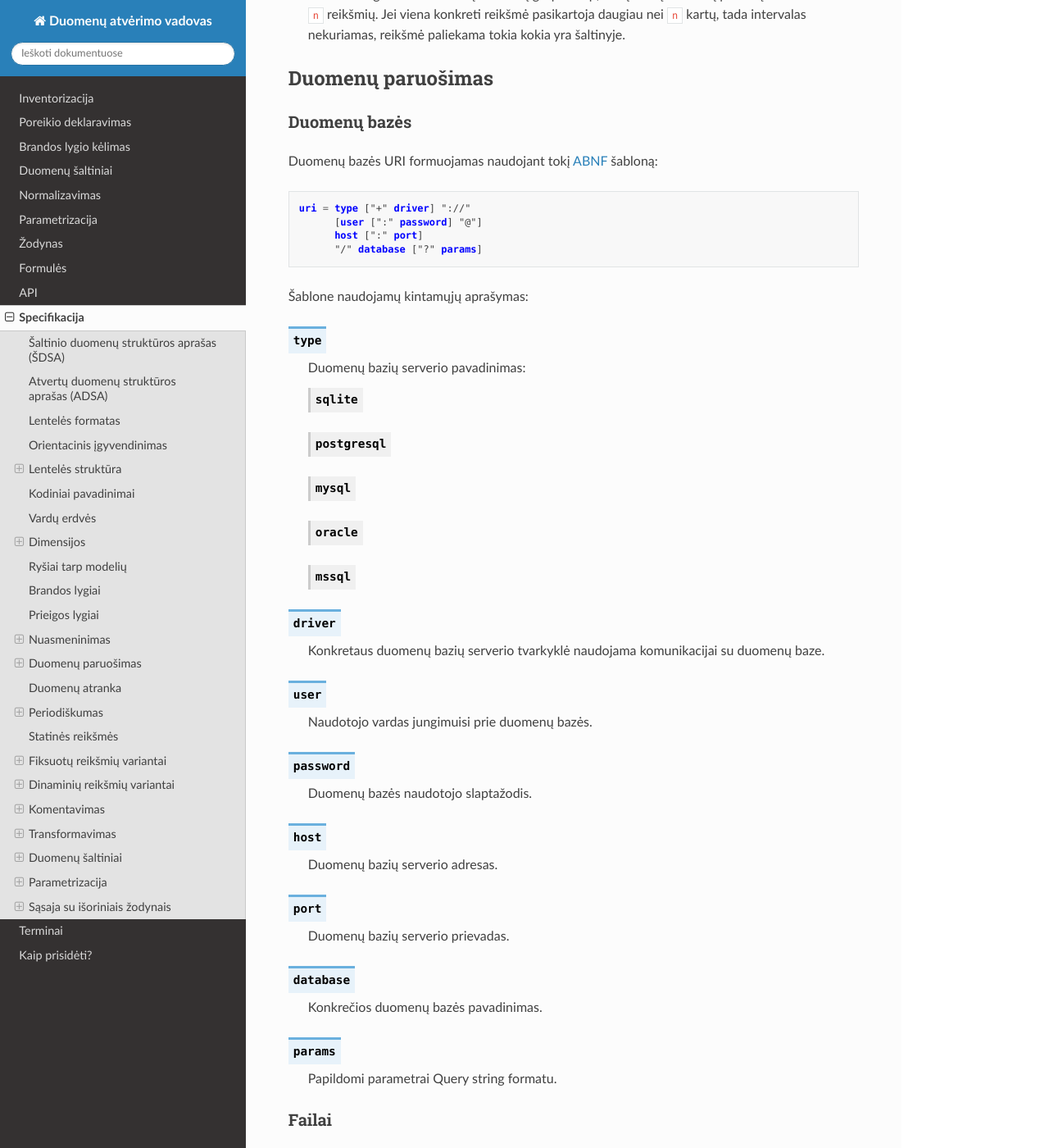
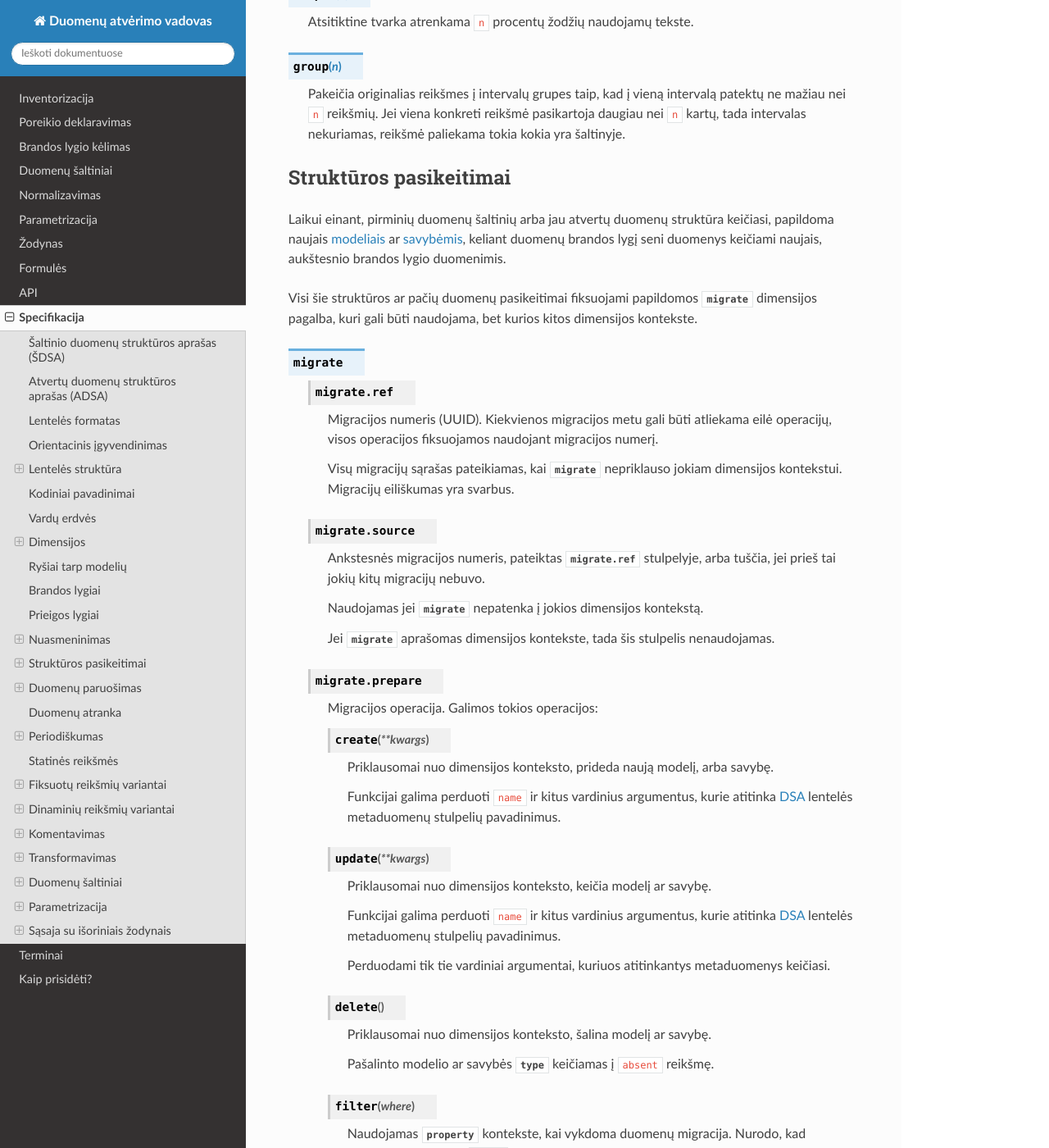
Before and after one commit to atviriduomenys/manifest, a Sphinx documentation site: the page built from docs/spec.rst, in a window 1280 px wide and 1400 px high, scrolled down 23664 px. Shown: the whole window at 82% size. Built offline with Sphinx 7.4.7 and the Read the Docs theme 2.0.0, drawn with Linux system fonts in a browser that asks for light colours; some of the changed text lies outside the part shown.

Commit message:
Docs about migrations

```diff
--- a/docs/spec.rst
+++ b/docs/spec.rst
@@ -809,6 +809,8 @@ keisti tik duomenų pateikimą, užtenka naudoti :data:`model.prepare` formules.
     Jei nurodytą, naudoti išplėstą modelio variantą, jei nenurodyta palikti
     tuščią. Jei tuščia, naudoti standartinį modelio variantą.
 
+    Gali būti įrašoma reikšmė `absent`, kuri nurodo, kad modelis buvo ištrintas.
+
 .. data:: model.ref
 
     Kableliu atskirtas sąrašas :data:`model.property` reikšmių, kurios kartu
@@ -851,6 +853,10 @@ Duomenų laukas
 .. data:: property.type
 
     Duomenų tipas. Galimos reikšmės:
+
+    .. describe:: absent
+
+        žymi savybė, kuri buvo ištrinta ir nebenaudojama.
 
     .. describe:: boolean
 
@@ -1260,6 +1266,82 @@ stulpelio pagalba.
     patektų ne mažiau nei `n` reikšmių. Jei viena konkreti reikšmė pasikartoja
     daugiau nei `n` kartų, tada intervalas nekuriamas, reikšmė paliekama tokia
     kokia yra šaltinyje.
+
+
+Struktūros pasikeitimai
+=======================
+
+Laikui einant, pirminių duomenų šaltinių arba jau atvertų duomenų struktūra
+keičiasi, papildoma naujais :term:`modeliais <modelis>` ar :term:`savybėmis
+<savybė>`, keliant duomenų brandos lygį seni duomenys keičiami naujais,
+aukštesnio brandos lygio duomenimis.
+
+Visi šie struktūros ar pačių duomenų pasikeitimai fiksuojami papildomos
+:data:`migrate` dimensijos pagalba, kuri gali būti naudojama, bet kurios kitos
+dimensijos kontekste.
+
+.. data:: migrate
+
+    .. data:: migrate.ref
+
+        Migracijos numeris (UUID). Kiekvienos migracijos metu gali būti
+        atliekama eilė operacijų, visos operacijos fiksuojamos naudojant
+        migracijos numerį.
+
+        Visų migracijų sąrašas pateikiamas, kai :data:`migrate` nepriklauso
+        jokiam dimensijos kontekstui. Migracijų eiliškumas yra svarbus.
+
+    .. data:: migrate.source
+
+        Ankstesnės migracijos numeris, pateiktas :data:`migrate.ref` stulpelyje,
+        arba tuščia, jei prieš tai jokių kitų migracijų nebuvo.
+
+        Naudojamas jei :data:`migrate` nepatenka į jokios dimensijos kontekstą.
+
+        Jei :data:`migrate` aprašomas dimensijos kontekste, tada šis stulpelis
+        nenaudojamas.
+
+    .. data:: migrate.prepare
+
+        Migracijos operacija. Galimos tokios operacijos:
+
+        .. function:: create(**kwargs)
+
+            Priklausomai nuo dimensijos konteksto, prideda naują modelį, arba
+            savybę.
+
+            Funkcijai galima perduoti `name` ir kitus vardinius argumentus,
+            kurie atitinka :term:`DSA` lentelės metaduomenų stulpelių
+            pavadinimus.
+
+        .. function:: update(**kwargs)
+
+            Priklausomai nuo dimensijos konteksto, keičia modelį ar savybę.
+
+            Funkcijai galima perduoti `name` ir kitus vardinius argumentus,
+            kurie atitinka :term:`DSA` lentelės metaduomenų stulpelių
+            pavadinimus.
+
+            Perduodami tik tie vardiniai argumentai, kuriuos atitinkantys
+            metaduomenys keičiasi.
+
+        .. function:: delete()
+
+            Priklausomai nuo dimensijos konteksto, šalina modelį ar savybę.
+
+            Pašalinto modelio ar savybės :data:`type` keičiamas į `absent`
+            reikšmę.
+
+        .. function:: filter(where)
+
+            Naudojamas :data:`property` kontekste, kai vykdoma duomenų
+            migracija. Nurodo, kad migracija taikoma tik `where` sąlygą
+            tenkinantiems duomenims.
+
+        Be šių pagrindinių migracijos operacijų, galima naudoti kitas duomenų
+        transformavimo operacijas, kurios vykdomos su kiekviena duomenų eilute
+        ir atlikus pateiktas transformacijos funkcijas, pakeista reikšmė
+        išsaugoma.
 
 
 Duomenų paruošimas
```
Also changed, not shown: docs/glossary.rst (+7 -5 lines), docs/inventory.rst (+29 -16 lines).
